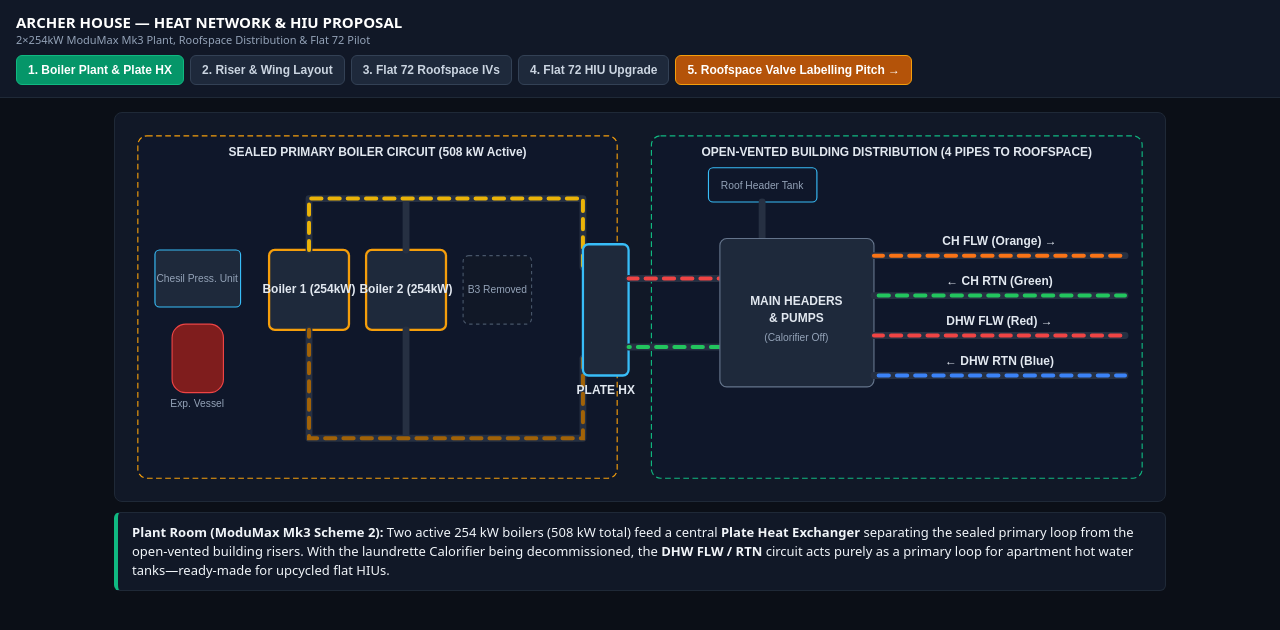
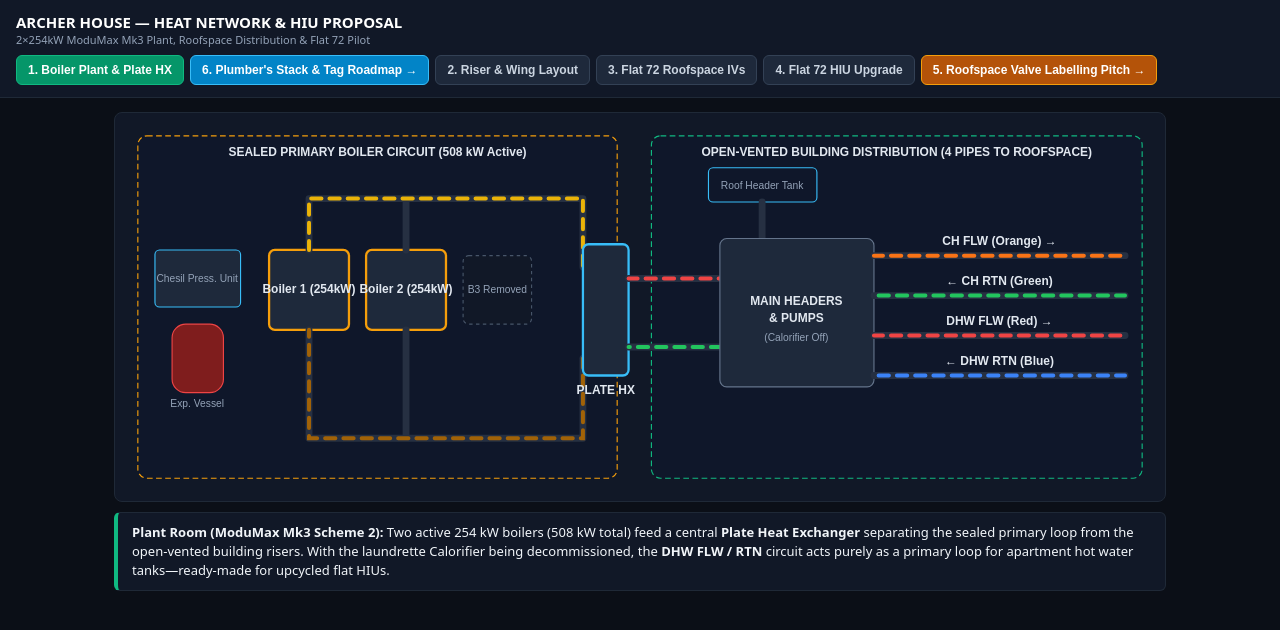
Before and after one commit to Krongaff/Archer-House-heat-network, a plain HTML site: page index.html in a window 1280 px wide. Drawn offline with Linux system fonts and the light colour scheme.

Commit message:
Add button for Plumber's Stack & Tag Roadmap

```diff
--- a/index.html
+++ b/index.html
@@ -45,6 +45,7 @@
   </div>
  <div class="nav">
   <button id="btn0" class="act" onclick="showTab(0)">1. Boiler Plant &amp; Plate HX</button>
+  <button style="background:#0284c7;border-color:#38bdf8;color:#fff" onclick="window.location.href='stack_finder.html'">6. Plumber's Stack &amp; Tag Roadmap →</button>
   <button id="btn1" onclick="showTab(1)">2. Riser &amp; Wing Layout</button>
   <button id="btn2" onclick="showTab(2)">3. Flat 72 Roofspace IVs</button>
   <button id="btn3" onclick="showTab(3)">4. Flat 72 HIU Upgrade</button>
```
